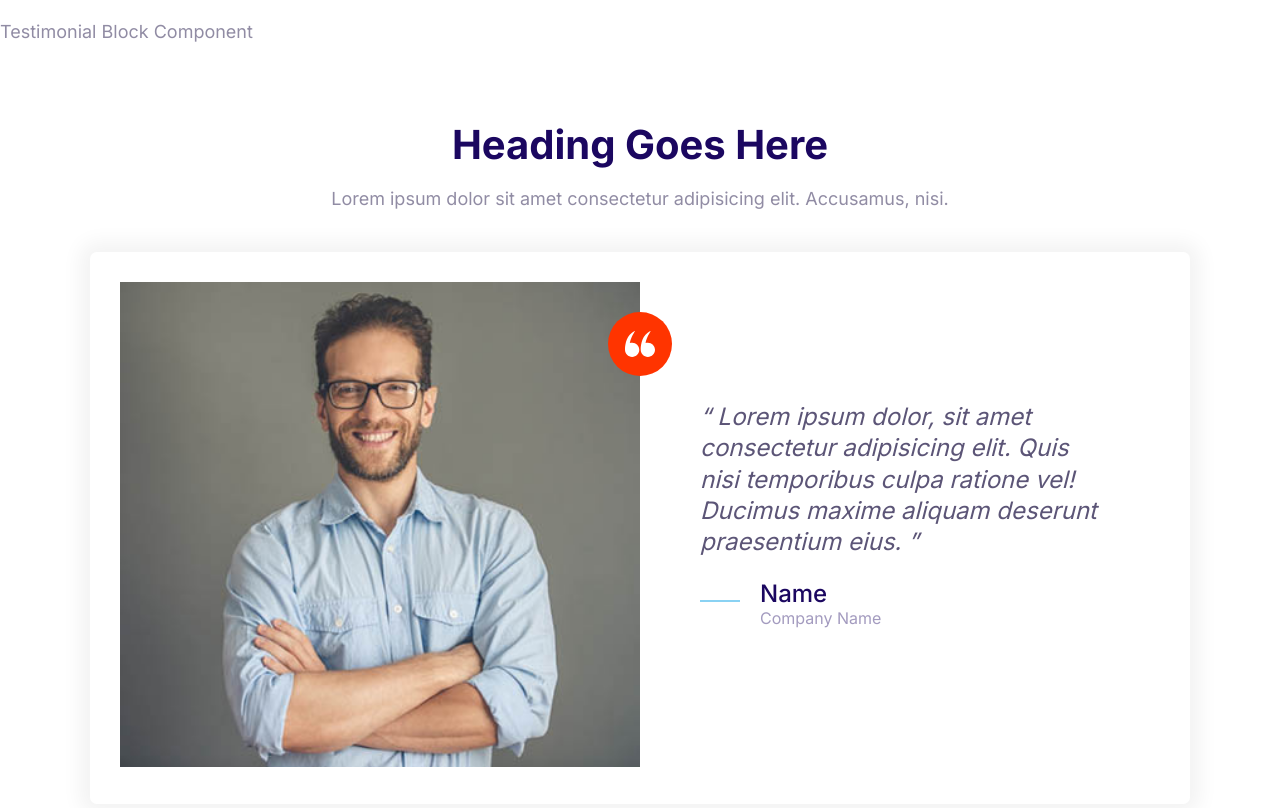
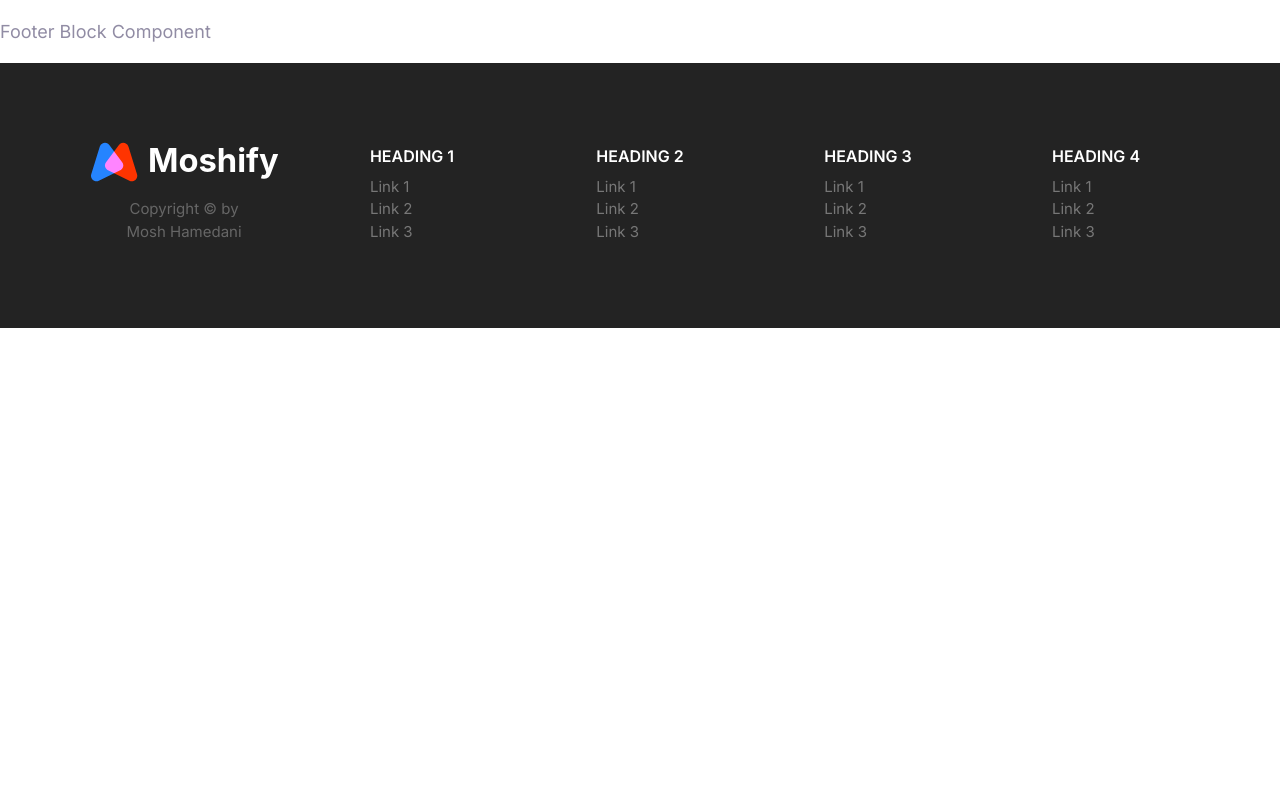
Before and after one commit to yntpdotme/moshify, a plain HTML site: page index.html in a window 1280 px wide. Drawn offline with Linux system fonts and the light colour scheme.

Commit message:
feat: implement footer component

```diff
--- a/css/styles.css
+++ b/css/styles.css
@@ -676,7 +676,7 @@ a {
 	margin: 0 auto;
 }
 
-/* Navigation Bar */
+/* ----- Navigation Bar ----- */
 
 .nav {
 	align-items: center;
@@ -863,11 +863,102 @@ a {
 	}
 
 	.block-showcase__image {
+		max-width: 100%;
 		width: auto;
-		max-width: 100%;
 	}
 
 	.block-showcase__content picture {
 		justify-self: end;
 	}
 }
+
+/* ----- Footer ----- */
+
+.footer {
+	background: #232323;
+}
+
+.footer__section {
+	border-bottom: 1px solid #393939;
+	padding: 2.5rem 2rem;
+}
+
+.footer__heading {
+	font-weight: 600;
+	text-transform: uppercase;
+}
+
+.footer__brand {
+	margin-top: 5rem;
+	text-align: center;
+}
+
+.footer__brand img {
+	/*
+		TODO:
+			- Most of the time we are applying width: 100% to all images.
+			- So consider refactoring this and applying it to all images.
+	*/
+	width: 100%;
+
+	/* To fix size on Mobile */
+	max-width: 230px;
+}
+
+.footer__copyright {
+	color: #fff;
+	font-size: 2.1rem;
+	margin: 0 auto;
+	opacity: 0.3;
+}
+
+.footer a {
+	color: #777;
+	transition: all 0.4s ease-out;
+}
+
+.footer a:hover {
+	color: #fff;
+}
+
+.footer__section .list {
+	margin: 0;
+}
+
+@media screen and (min-width: 768px) {
+	/* For Tablets and Wider Screens */
+	.footer {
+    font-size: 1.5rem;
+  }
+
+	.footer__sections {
+		grid-template-columns: repeat(auto-fit, minmax(10rem, 1fr));
+		justify-items: center;
+	}
+
+	.footer__brand {
+		order: -1;
+		margin-top: 1rem;
+	}
+
+	.footer .collapsible__chevron {
+		display: none;
+	}
+
+	.footer .collapsible__content {
+		opacity: 1;
+		max-height: 100%;
+	}
+
+	.footer__copyright {
+		font-size: 1.5rem;
+	}
+
+	.footer__section {
+		border: 0;
+	}
+
+	.footer__heading {
+		font-size: 1.6rem;
+	}
+}
--- a/index.html
+++ b/index.html
@@ -14,52 +14,83 @@
 		<link rel="stylesheet" href="./css/styles.css" />
 	</head>
 	<body>
-		<p>Testimonial Block Component</p>
-		<section class="block container block-testimonals">
-			<header class="block__header">
-				<h2 class="block__heading">Heading Goes Here</h2>
-				<p>
-					Lorem ipsum dolor sit amet consectetur adipisicing elit. Accusamus,
-					nisi.
-				</p>
-			</header>
-			<div class="card testimonial">
-				<div class="grid grid--1x2">
-					<div class="testimonial__image">
-						<img
-							src="./images/testimonial.jpg"
-							alt="A happy, smiling customer"
-						/>
-						<span class="icon-container icon-container--accent">
-							<svg class="icon--small icon--white">
-								<use xlink:href="./images/sprite.svg#quotes"></use>
-							</svg>
-						</span>
+		<p>Footer Block Component</p>
+		<footer class="block block--dark footer">
+			<div class="container grid footer__sections">
+				<section class="collapsible footer__section">
+					<header class="collapsible__header">
+						<h2 class="collapsible__heading footer__heading">Heading 1</h2>
+						<svg class="icon icon--white collapsible__chevron">
+							<use xlink:href="./images/sprite.svg#chevron"></use>
+						</svg>
+					</header>
+					<div class="collapsible__content">
+						<ul class="list">
+							<li><a href="#">Link 1</a></li>
+							<li><a href="#">Link 2</a></li>
+							<li><a href="#">Link 3</a></li>
+						</ul>
 					</div>
+				</section>
 
-					<blockquote class="quote">
-						<p class="quote__text">
-							Lorem ipsum dolor, sit amet consectetur adipisicing elit. Quis
-							nisi temporibus culpa ratione vel! Ducimus maxime aliquam deserunt
-							praesentium eius.
-						</p>
-						<footer>
-							<div class="media">
-								<div class="media__image">
-									<svg class="icon icon--primary quote__line">
-										<use xlink:href="./images/sprite.svg#line"></use>
-									</svg>
-								</div>
-								<div class="media__body">
-									<h3 class="media__title quote__author">Name</h3>
-									<p class="quote__organization">Company Name</p>
-								</div>
-							</div>
-						</footer>
-					</blockquote>
-				</div>
+				<section class="collapsible footer__section">
+					<header class="collapsible__header">
+						<h2 class="collapsible__heading footer__heading">Heading 2</h2>
+						<svg class="icon icon--white collapsible__chevron">
+							<use xlink:href="./images/sprite.svg#chevron"></use>
+						</svg>
+					</header>
+					<div class="collapsible__content">
+						<ul class="list">
+							<li><a href="#">Link 1</a></li>
+							<li><a href="#">Link 2</a></li>
+							<li><a href="#">Link 3</a></li>
+						</ul>
+					</div>
+				</section>
+
+				<section class="collapsible footer__section">
+					<header class="collapsible__header">
+						<h2 class="collapsible__heading footer__heading">Heading 3</h2>
+						<svg class="icon icon--white collapsible__chevron">
+							<use xlink:href="./images/sprite.svg#chevron"></use>
+						</svg>
+					</header>
+					<div class="collapsible__content">
+						<ul class="list">
+							<li><a href="#">Link 1</a></li>
+							<li><a href="#">Link 2</a></li>
+							<li><a href="#">Link 3</a></li>
+						</ul>
+					</div>
+				</section>
+
+				<section class="collapsible footer__section">
+					<header class="collapsible__header">
+						<h2 class="collapsible__heading footer__heading">Heading 4</h2>
+						<svg class="icon icon--white collapsible__chevron">
+							<use xlink:href="./images/sprite.svg#chevron"></use>
+						</svg>
+					</header>
+					<div class="collapsible__content">
+						<ul class="list">
+							<li><a href="#">Link 1</a></li>
+							<li><a href="#">Link 2</a></li>
+							<li><a href="#">Link 3</a></li>
+						</ul>
+					</div>
+				</section>
+
+				<section class="footer__brand">
+					<a href="/" class="footer__logo"
+						><img src="./images/logo.svg" alt="Moshify Logo"
+					/></a>
+					<p class="footer__copyright">
+						Copyright &copy; by Mosh&nbsp;Hamedani
+					</p>
+				</section>
 			</div>
-		</section>
+		</footer>
 
 		<!-- Script for Collapsible Components -->
 		<script src="./js/main.js"></script>
```
Also changed, not shown: components/block-footer.html (added, +74 -0 lines).
